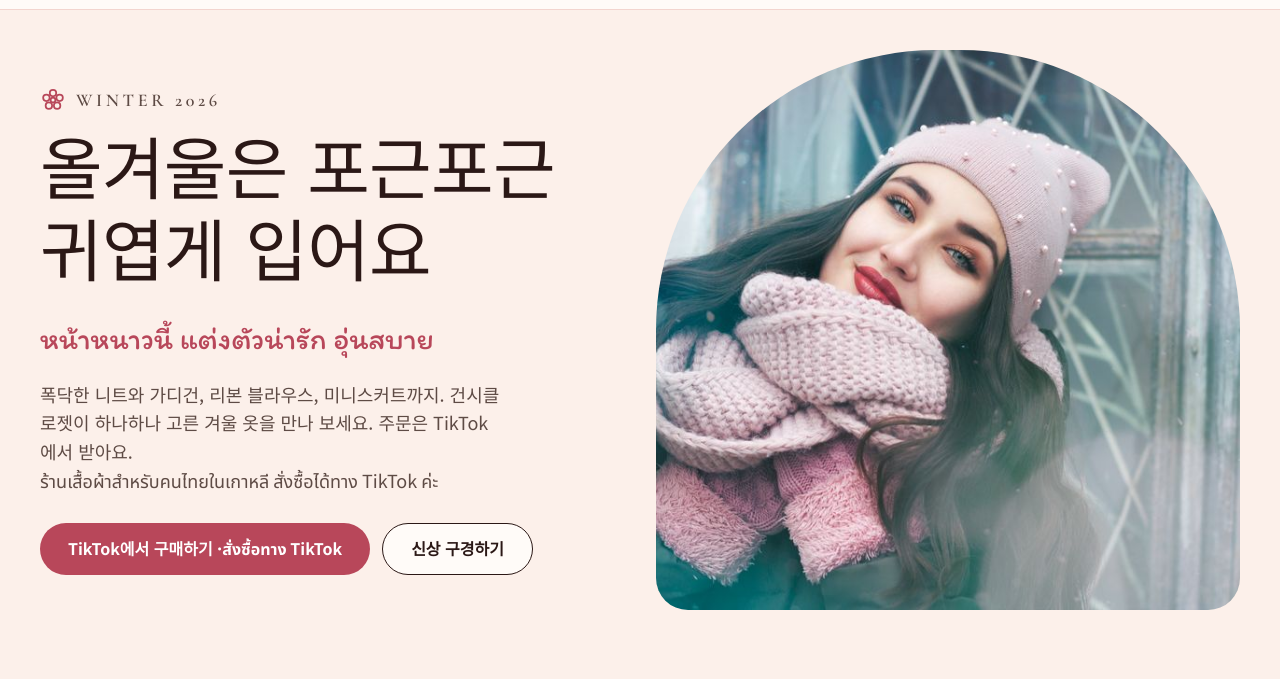
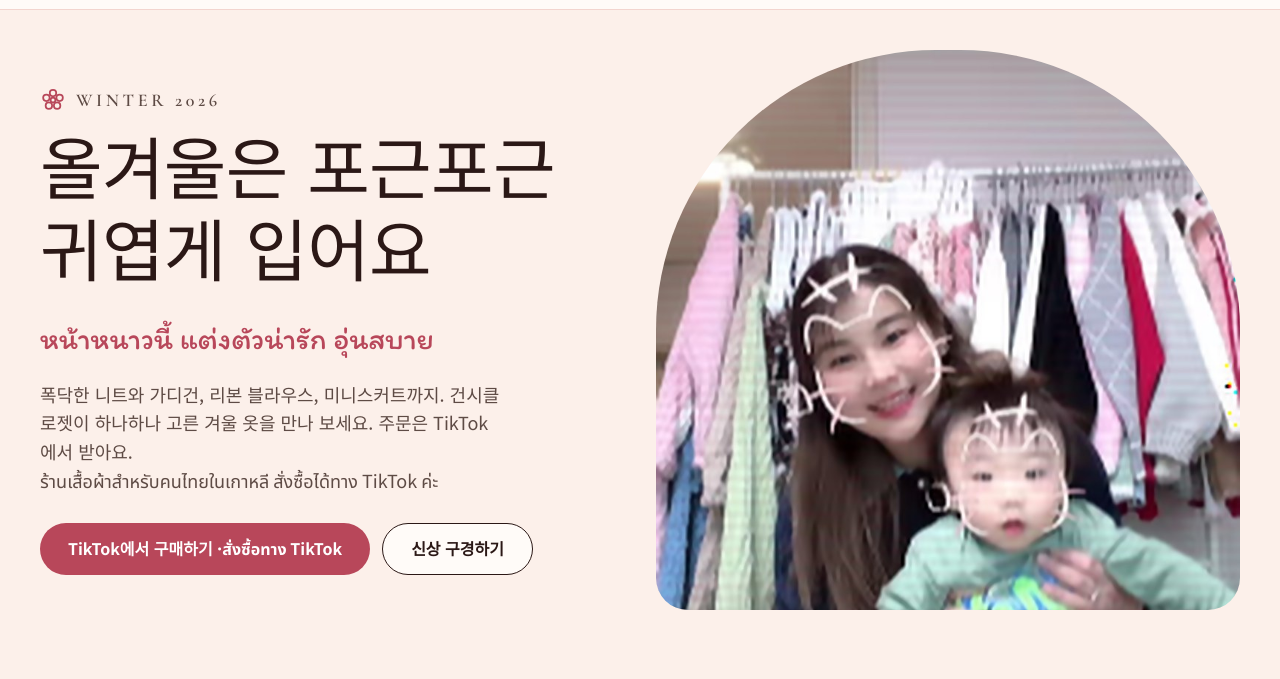
Before and after one commit to subrother-stack/geonsi-closet, a plain HTML site: page index.html in a window 1280 px wide. Shown: the part 120-799 px from the top of the page. Drawn offline with nearby package versions, Linux system fonts and the light colour scheme.

Commit message:
대표 사진을 틱톡 실제 사진으로 교체
Co-Authored-By: Claude Fable 5.2 <noreply@anthropic.com>
Claude-Session: https://claude.ai/code/session_011gSCbmZrFRCqTdRnfBuwSA

```diff
--- a/index.html
+++ b/index.html
@@ -6,7 +6,7 @@
 <title>GEONSI CLOSET | 건시클로젯</title>
 <meta name="description" content="한국에 사는 태국 분들을 위한 옷가게 건시클로젯(GEONSI CLOSET). TikTok에서 주문하실 수 있습니다.">
 <meta property="og:title" content="GEONSI CLOSET | 건시클로젯">
-<meta property="og:image" content="images/p3566870.jpg">
+<meta property="og:image" content="images/hero.jpg">
 <link rel="icon" href="images/logo-mark.jpg">
 <link rel="preconnect" href="https://fonts.googleapis.com">
 <link rel="stylesheet" href="https://fonts.googleapis.com/css2?family=Cormorant+Garamond:wght@500;600;700&family=Noto+Sans+KR:wght@400;500;700&family=Jua&family=Itim&family=Noto+Sans+Thai:wght@400;500;700&display=swap">
@@ -53,7 +53,7 @@ button:focus-visible,a:focus-visible,input:focus-visible{outline:3px solid #B847
 </div>
 </div>
 <div style="flex: 1 1 420px; min-width: 0">
-<img src="images/p3566870.jpg" alt="핑크 비니와 머플러를 두른 모델" style="display: block; width: 100%; height: 560px; object-fit: cover; border-radius: 280px 280px 32px 32px">
+<img src="images/hero.jpg" alt="옷이 걸린 행거 앞에서 아기를 안고 웃는 건시클로젯 운영자" style="display: block; width: 100%; height: 560px; object-fit: cover; border-radius: 280px 280px 32px 32px">
 </div>
 </section>
 
```
Also changed, not shown: images/hero.jpg (added), images/p3566870.jpg (deleted).
